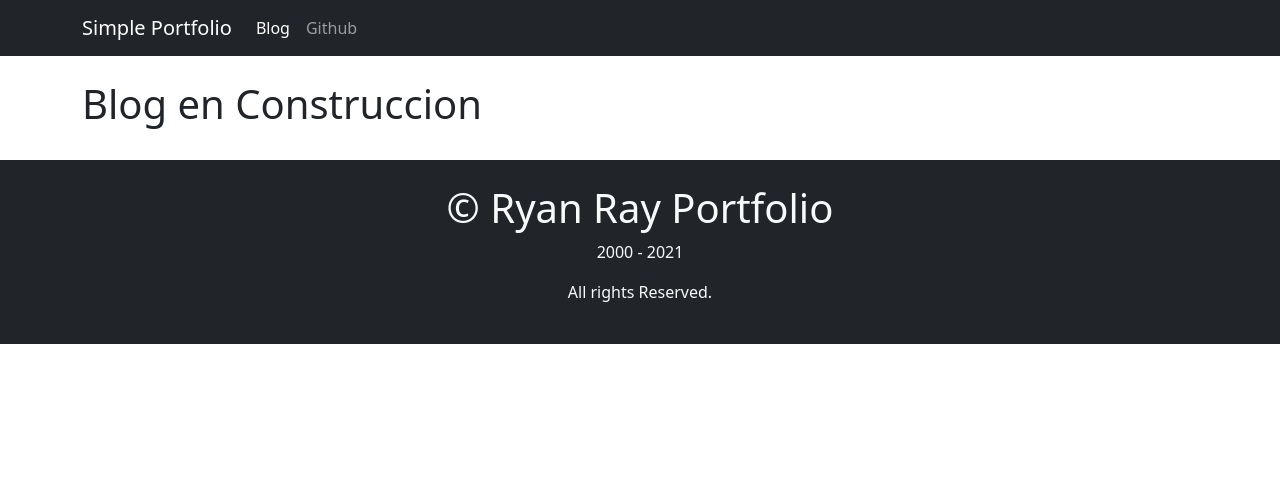
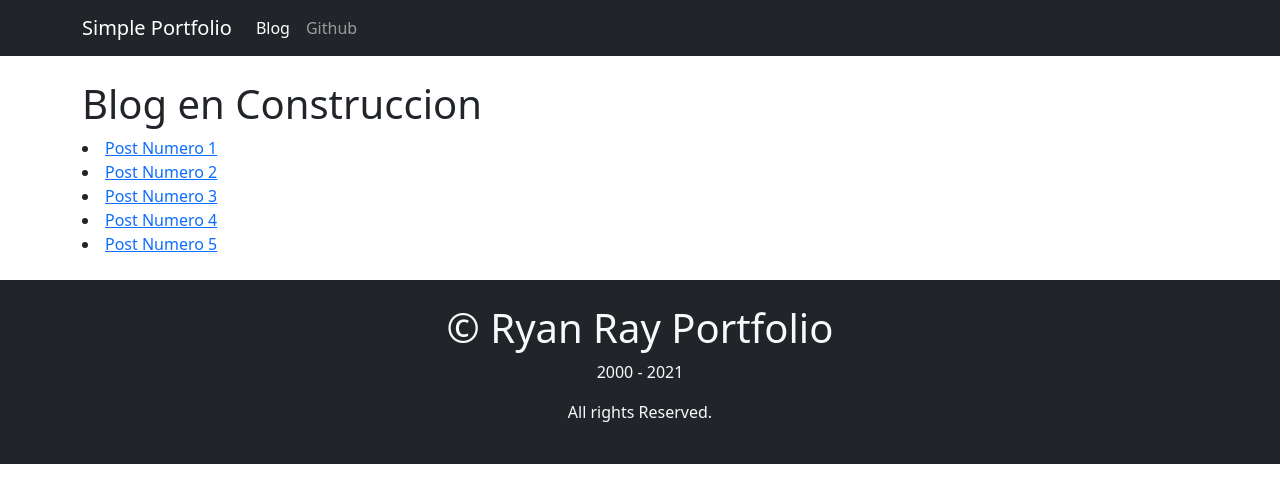
Before and after one commit to Ronald3217/portafolio-demo-yt-profile, a Next.js app: page /blog in a window 1280 px wide. Shown: the top 502 px of the page. Built offline with nearby package versions, Linux system fonts and the light colour scheme.

Commit message:
getStaticPaths and getStaticProps
Adding getStaticPaths and getStaticProps for Static Site Generator.

```diff
--- a/pages/blog.js
+++ b/pages/blog.js
@@ -1,7 +1,10 @@
 import Head from 'next/head'
+import Link from 'next/link'
 import Layout from '../components/Layout'
 
-const Blog = () => {
+import { Posts } from '../posts'
+
+const Blog = ({articulos}) => {
 
     return (
         <Layout>
@@ -9,8 +12,26 @@ const Blog = () => {
                 <title>Blog - Portafolio Next.js</title>
             </Head>
             <h1>Blog en Construccion</h1>
+            {
+                articulos.map(articulo =>(
+                    <li key={articulo.slug}>
+                        <Link href='/blog/[id]' as={`/blog/${articulo.slug}`}>
+                            <a>{articulo.title}</a>
+                        </Link>
+                    </li>
+                ))
+            }
         </Layout>
-     );
+    );
 }
 
 export default Blog;
+
+export async function getStaticProps() {
+
+    const articulos = Posts
+
+    return {
+      props: {articulos:articulos}, // will be passed to the page component as props
+    }
+  }
--- a/pages/index.js
+++ b/pages/index.js
@@ -7,7 +7,7 @@ import { skills, experiences, projects } from '../profile'
 import Layout from '../components/Layout'
 
 export default function Home() {
-  console.log(skills);
+
   return (
     <Layout>
       <Head>
--- /dev/null
+++ b/posts.js
@@ -0,0 +1,27 @@
+export const Posts = [
+    {
+        title: 'Post Numero 1',
+        slug: 'post-numero-1',
+        imagen: 'post-1.jpg'
+    },
+    {
+        title: 'Post Numero 2',
+        slug: 'post-numero-2',
+        imagen: 'post-2.jpg'
+    },
+    {
+        title: 'Post Numero 3',
+        slug: 'post-numero-3',
+        imagen: 'post-3.jpg'
+    },
+    {
+        title: 'Post Numero 4',
+        slug: 'post-numero-4',
+        imagen: 'post-4.jpg'
+    },
+    {
+        title: 'Post Numero 5',
+        slug: 'post-numero-5',
+        imagen: 'post-5.jpg'
+    }
+]
```
Also changed, not shown: pages/blog/[id].js (added, +38 -0 lines).
